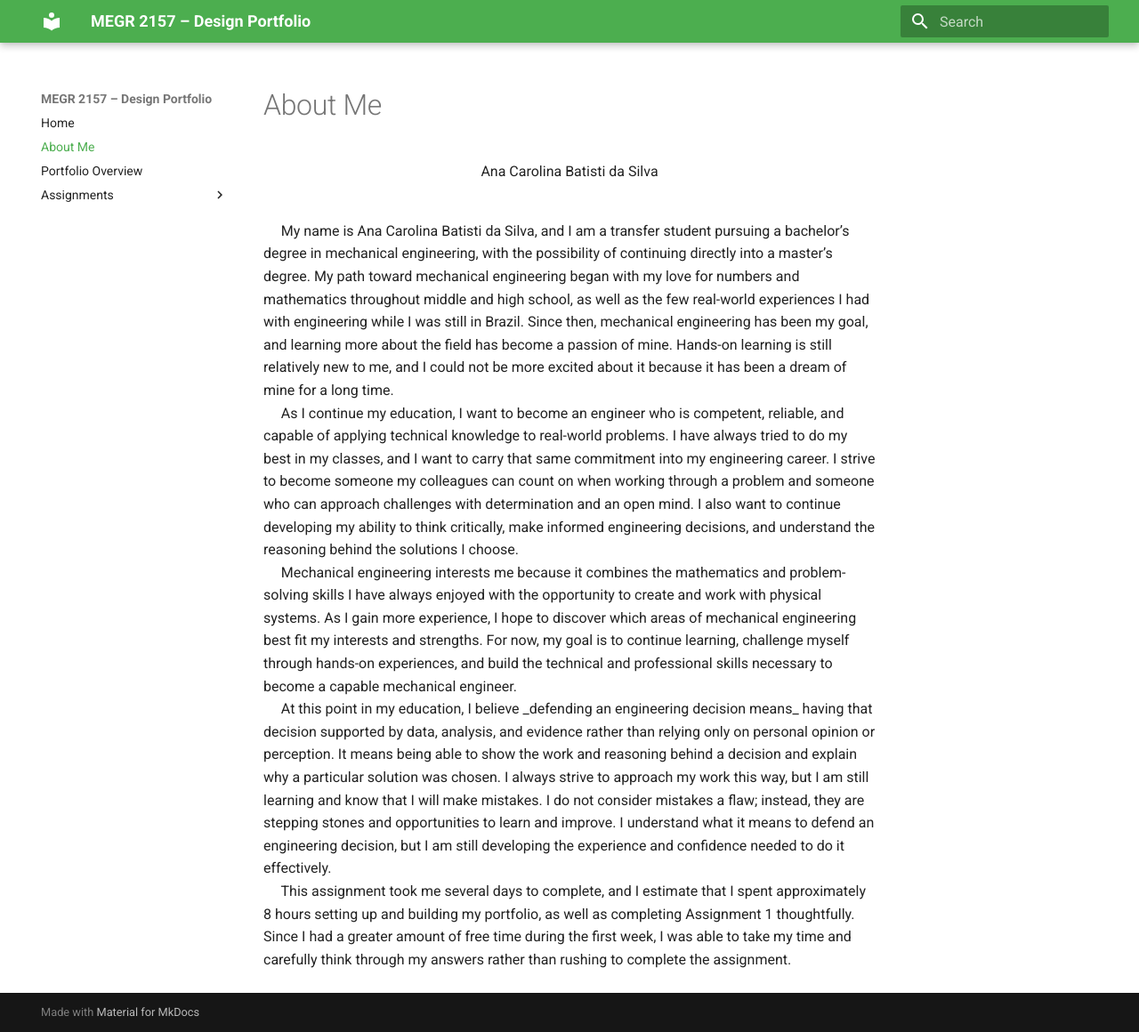
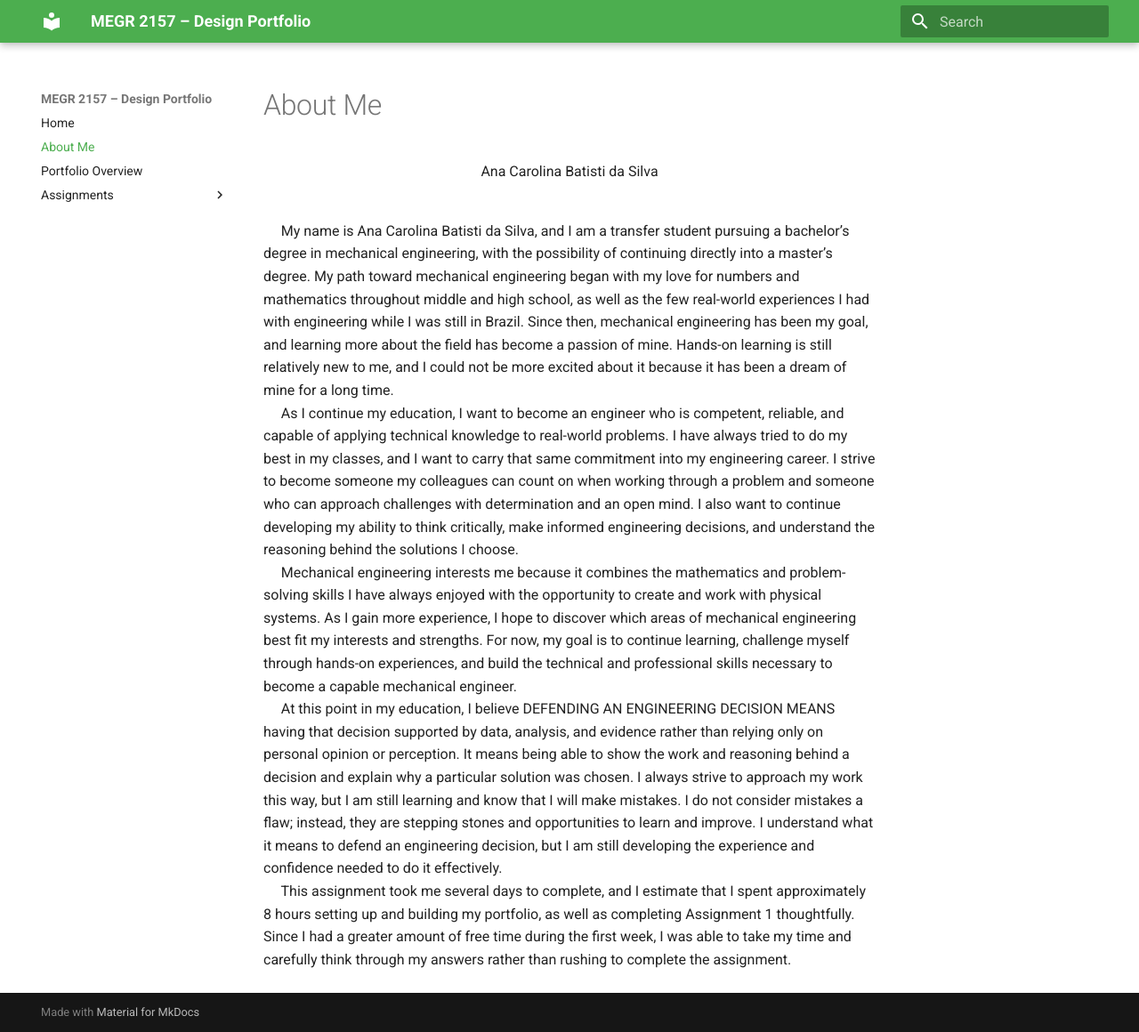
Before and after one commit to abatisti/megr2157-portfolio, an MkDocs documentation site: the page built from docs/aboutme/index.md, in a window 1280 px wide and 1160 px high. Shown: the whole window at 89% size. Built offline with MkDocs 1.6.1 and Material for MkDocs 9.7.7, drawn with Linux system fonts in a browser that asks for light colours.

```diff
--- a/docs/aboutme/index.md
+++ b/docs/aboutme/index.md
@@ -5,6 +5,6 @@
 <br>&nbsp;&nbsp;&nbsp;&nbsp;  As I continue my education, I want to become an engineer who is competent, reliable, and capable of applying technical knowledge to real-world problems. I have always tried to do my best in my classes, and I want to carry that same commitment into my engineering career. I strive to become someone my colleagues can count on when working through a problem and someone who can approach challenges with determination and an open mind. I also want to continue developing my ability to think critically, make informed engineering decisions, and understand the reasoning behind the solutions I choose.
 <br>&nbsp;&nbsp;&nbsp;&nbsp;  Mechanical engineering interests me because it combines the mathematics and problem-solving skills I have always enjoyed with the opportunity to create and work with physical systems. As I gain more experience, I hope to discover which areas of mechanical engineering best fit my interests and strengths. For now, my goal is to continue learning, challenge myself through hands-on experiences, and build the technical and professional skills necessary to become a capable mechanical engineer.
 
-<br>&nbsp;&nbsp;&nbsp;&nbsp;  At this point in my education, I believe _defending an engineering decision means_ having that decision supported by data, analysis, and evidence rather than relying only on personal opinion or perception. It means being able to show the work and reasoning behind a decision and explain why a particular solution was chosen. I always strive to approach my work this way, but I am still learning and know that I will make mistakes. I do not consider mistakes a flaw; instead, they are stepping stones and opportunities to learn and improve. I understand what it means to defend an engineering decision, but I am still developing the experience and confidence needed to do it effectively.
+<br>&nbsp;&nbsp;&nbsp;&nbsp;  At this point in my education, I believe DEFENDING AN ENGINEERING DECISION MEANS having that decision supported by data, analysis, and evidence rather than relying only on personal opinion or perception. It means being able to show the work and reasoning behind a decision and explain why a particular solution was chosen. I always strive to approach my work this way, but I am still learning and know that I will make mistakes. I do not consider mistakes a flaw; instead, they are stepping stones and opportunities to learn and improve. I understand what it means to defend an engineering decision, but I am still developing the experience and confidence needed to do it effectively.
 
 <br>&nbsp;&nbsp;&nbsp;&nbsp;  This assignment took me several days to complete, and I estimate that I spent approximately 8 hours setting up and building my portfolio, as well as completing Assignment 1 thoughtfully. Since I had a greater amount of free time during the first week, I was able to take my time and carefully think through my answers rather than rushing to complete the assignment.
```
